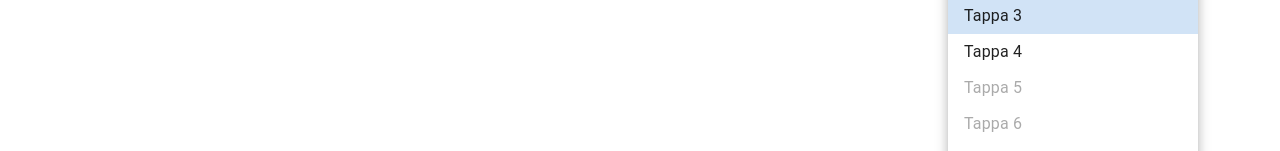
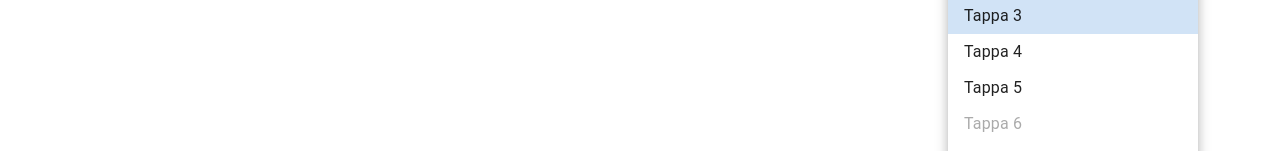
Before and after one commit to lorycade/fantafoot-vite, a React (Vite) app: page /formazioni in a window 1280 px wide. Both pictures are taken after a click on the element "Tappa 3". Shown: the part 242-393 px from the top of the page. Built offline with nearby package versions, Linux system fonts and the light colour scheme; no server answers.

Commit message:
formazione select

```diff
--- a/src/pages/Lineups.jsx
+++ b/src/pages/Lineups.jsx
@@ -69,14 +69,13 @@ function Lineups() {
             </MenuItem>
             <MenuItem
               value={3}
-              selected={true}
+              selected={false}
             >
               Tappa 4
             </MenuItem>
             <MenuItem
               value={4}
-              selected={false}
-              disabled={true}
+              selected={true}
             >
               Tappa 5
             </MenuItem>
```
